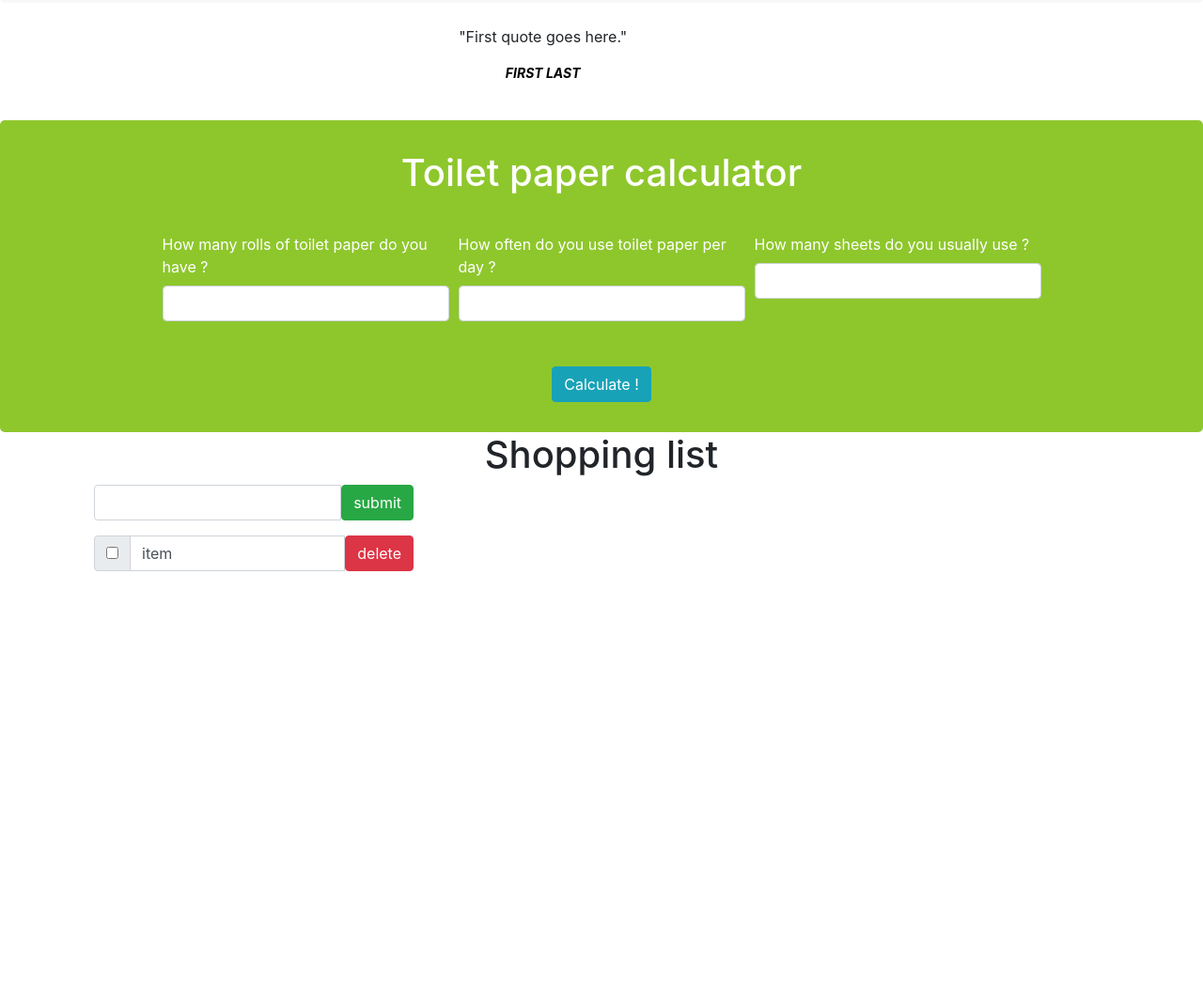
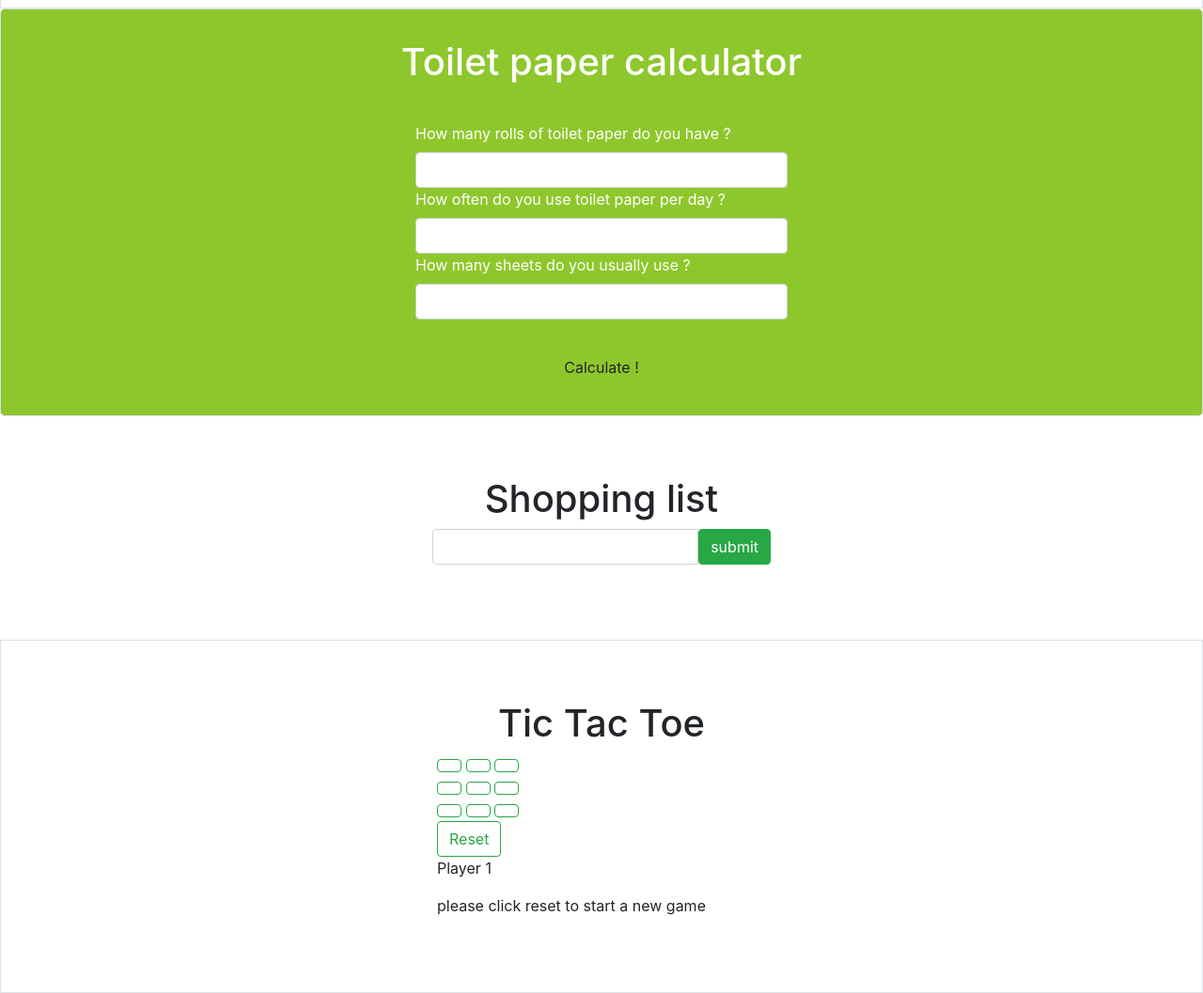
Before and after one commit to OliviaHelmuth/CoronaWebsite, a website: page index1.1.html in a window 1280 px wide. Shown: the part 1602-2659 px from the top of the page at 94% size. Before the commit the page ends 2226 px from the top, so only its background shows below. Drawn offline with nearby package versions, Linux system fonts and the light colour scheme.

Commit message:
improve layout,change the calc position,add game

```diff
--- a/index1.1.html
+++ b/index1.1.html
@@ -9,14 +9,11 @@
   <link rel="stylesheet" href="./node_modules/bootstrap/dist/css/bootstrap.css">
   <link rel="stylesheet" href="style1.1.css">
   <script src="./node_modules/bootstrap/dist/js/bootstrap.min.js"></script>
-
-
 </head>
 
 <body>
-
   <!-- navbar -->
-  <nav class="navbar navbar-expand-lg navbar-light bg-light sticky-top">
+  <nav class="navbar navbar-expand-lg navbar-light bg-light sticky-top light-color border">
     <a class="navbar-brand" href="#"></a>
     <button class="navbar-toggler" type="button" data-toggle="collapse" data-target="#navbarNavDropdown"
       aria-controls="navbarNavDropdown" aria-expanded="false" aria-label="Toggle navigation">
@@ -25,7 +22,7 @@
     <div class="collapse navbar-collapse" id="navbarNavDropdown">
       <ul class="navbar-nav">
         <li class="nav-item active">
-          <a class="nav-link" href="#">Home <span class="sr-only">(current)</span></a>
+          <a class="nav-link" href="#">Home <span class="sr-only"></span></a>
         </li>
         <li class="nav-item">
           <a class="nav-link" href="#recipe">Recipe</a>
@@ -39,10 +36,9 @@
       </ul>
     </div>
   </nav>
-
   <!-- landing section -->
-  <div class="container-fluid">
-    <div class="row align-items-center landing-section text-center" id="home">
+  <div class="container-fluid green border">
+    <div class="row align-items-center landing-section text-center">
       <div class="col">
         <p>COVID-19</p>
         <p id="smaller_header">We are in this together</p>
@@ -50,7 +46,7 @@
           <div class="col">
             <form class="justify-content-center form-inline">
               <input type="email" class="form-control" size="50" placeholder="Email Address" required>
-              <button type="button" class="btn btn-danger">Subscribe for News</button>
+              <button type="button" class="btn myButton">Subscribe for News</button>
             </form>
           </div>
         </div>
@@ -58,7 +54,7 @@
     </div>
   </div>
   <!-- recipes -->
-  <div class="my-section" id="recipe">
+  <div class="my-section recipe" id="recipe">
     <div class="container-fluid ">
       <div class="row justify-content-around align-items-center">
         <div class="col-sm-12 col-lg-5 ">
@@ -80,7 +76,7 @@
       </div>
     </div>
   </div>
-  <div class="my-section my-section--grey" id="recipe">
+  <div class="my-section light-color border recipe" id="recipe">
     <div class="container-fluid ">
       <div class="row justify-content-around align-items-center">
         <div class="col-sm-12 col-lg-5 col-xl-4 text-center">
@@ -102,7 +98,7 @@
     </div>
   </div>
   <!-- carousel -->
-  <div class="container">
+  <!-- <div class="container">
     <div id="carouselContent" class="carousel slide" data-ride="carousel">
       <div class="carousel-inner" role="listbox">
         <div class="carousel-item active text-center p-4">
@@ -125,44 +121,43 @@
         <span class="sr-only">Next</span>
       </a>
     </div>
-  </div>
+  </div> -->
   <!-- toilet paper calculator -->
-  <div class="container-fluid calculator-section">
+  <div class="container-fluid calculator-section green border ">
     <div class="text-center">
       <h1>Toilet paper calculator</h1>
     </div>
     <form id="toilet-form">
-      <div class="form-row justify-content-center">
-        <div class="form-group col-md-3">
+      <div class="row justify-content-center">
+        <div class="col-sm-4">
           <label for="input4Rolls">How many rolls of toilet paper do you have ?</label>
           <input type="text" class="form-control" id="input4Rolls" required>
-        </div>
-        <div class="form-group col-md-3">
+
           <label for="input4Frequency">How often do you use toilet paper per day ?</label>
           <input type="text" class="form-control" id="input4Frequency" required>
-        </div>
-        <div class="form-group col-md-3">
+
           <label for="input4Sheets">How many sheets do you usually use ?</label>
           <input type="text" class="form-control" id="input4Sheets" required>
         </div>
       </div>
       <div class="text-center">
-        <button id="calculate-button" type="submit" class="btn btn-info" data-toggle="modal"
+        <button id="calculate-button" type="submit" class="btn myButton" data-toggle="modal"
           data-target="#exampleModalCenter">
           Calculate !
         </button>
       </div>
     </form>
-    <!-- Modal -->
-    <div class="modal fade" id="exampleModalCenter" tabindex="-1" role="dialog"
-      aria-labelledby="exampleModalCenterTitle" aria-hidden="true">
+  </div>
+  <!-- Modal for calc -->
+  <div class="modal fade" id="exampleModalCenter" tabindex="-1" role="dialog" aria-labelledby="exampleModalCenterTitle"
+    aria-hidden="true">
     <div class="modal-dialog modal-dialog-centered" role="document">
       <div class="modal-content">
         <div class="modal-header">
-            <h5 class="modal-title" id="exampleModalCenterTitle">Modal title</h5>
+          <h5 class="modal-title" id="exampleModalCenterTitle">Result</h5>
         </div>
         <div class="modal-body" id="calculatorOutput">
-            ...
+          Please just enter numbers
         </div>
         <div class="modal-footer">
           <button type="button" class="btn btn-primary" data-dismiss="modal">Let's poop !</button>
@@ -170,32 +165,80 @@
       </div>
     </div>
   </div>
-  </div>
   <!-- shopping list -->
-  <div class="container" id="shopping-list">
+  <div class="container my-section">
     <div class="text-center">
       <h1>Shopping list</h1>
     </div>
-    <div class="justify-content-center">
+    <div class="row justify-content-center">
       <div class="col-sm-4 ">
-        <div class="input-group mb-3">
+        <div class="input-group mb-3" id="shoppingList">
+
           <input type="text" class="form-control" aria-label="Text input with checkbox" id="shopping-list-input">
-          <button type="submit" class="btn btn-success" id="submit-shopping-item">submit</button>
-        </div>
-        <div class="input-group mb-3">
-          <div class="input-group-prepend">
-            <div class="input-group-text">
-              <input type="checkbox" aria-label="Checkbox for following text input">
-            </div>
-          </div>
-          <input type="text" class="form-control" aria-label="Text input with checkbox" value="item" disabled
-            id="shopping-list-input-item">
-          <button type="button" class="btn btn-danger" id="delete-button">delete</button>
+          <button id="add-item-button" type="button" class="btn btn-success">submit</button>
+
         </div>
       </div>
     </div>
   </div>
-
+  <!-- games -->
+  <div class="light-color border my-section">
+    <div class="container">
+      <div class="text-center">
+        <h1>Tic Tac Toe</h1>
+      </div>
+      <div id="Tic-Tac-Toe">
+        <div class="row justify-content-center">
+          <div class="col-sm-4">
+            <button type="button" class="btn btn-outline-success" id="button1"></button>
+            <button type="button" class="btn btn-outline-success" id="button2"></button>
+            <button type="button" class="btn btn-outline-success" id="button3"></button>
+          </div>
+        </div>
+        <div class="row justify-content-center">
+          <div class="col-sm-4">
+            <button type="button" class="btn btn-outline-success" id="button4"></button>
+            <button type="button" class="btn btn-outline-success" id="button5"></button>
+            <button type="button" class="btn btn-outline-success" id="button6"></button>
+          </div>
+        </div>
+        <div class="row justify-content-center">
+          <div class="col-sm-4">
+            <button type="button" class="btn btn-outline-success" id="button7"></button>
+            <button type="button" class="btn btn-outline-success" id="button8"></button>
+            <button type="button" class="btn btn-outline-success" id="button9"></button>
+          </div>
+        </div>
+      </div>
+      <div class="row justify-content-center">
+        <div class="col-sm-4">
+          <button type="button" class="btn btn-outline-success" id="resetButton">Reset</button>
+        </div>
+      </div>
+      <div class="row justify-content-center">
+        <div class="col-sm-4">
+          <p id="playerTurn">Player 1</p>
+          <p>please click reset to start a new game</p>
+        </div>
+      </div>
+    </div>
+  </div>
+  <!-- modal for TicTacToe -->
+  <div class="modal fade" id="exampleModalCenter" tabindex="-1" role="dialog" aria-labelledby="exampleModalCenterTitle"
+    aria-hidden="true">
+    <div class="modal-dialog modal-dialog-centered" role="document">
+      <div class="modal-content">
+        <div class="modal-header">
+          <h5 class="modal-title" id="exampleModalCenterTitle">Result</h5>
+        </div>
+        <div class="modal-body" id="ticTacToeOutput">
+        </div>
+        <div class="modal-footer">
+          <button type="button" class="btn btn-primary" data-dismiss="modal">OK !</button>
+        </div>
+      </div>
+    </div>
+  </div>
   <script src="./js1.1.js"></script>
 </body>
 
```
Lines whose indentation alone changed are shown as unchanged.
